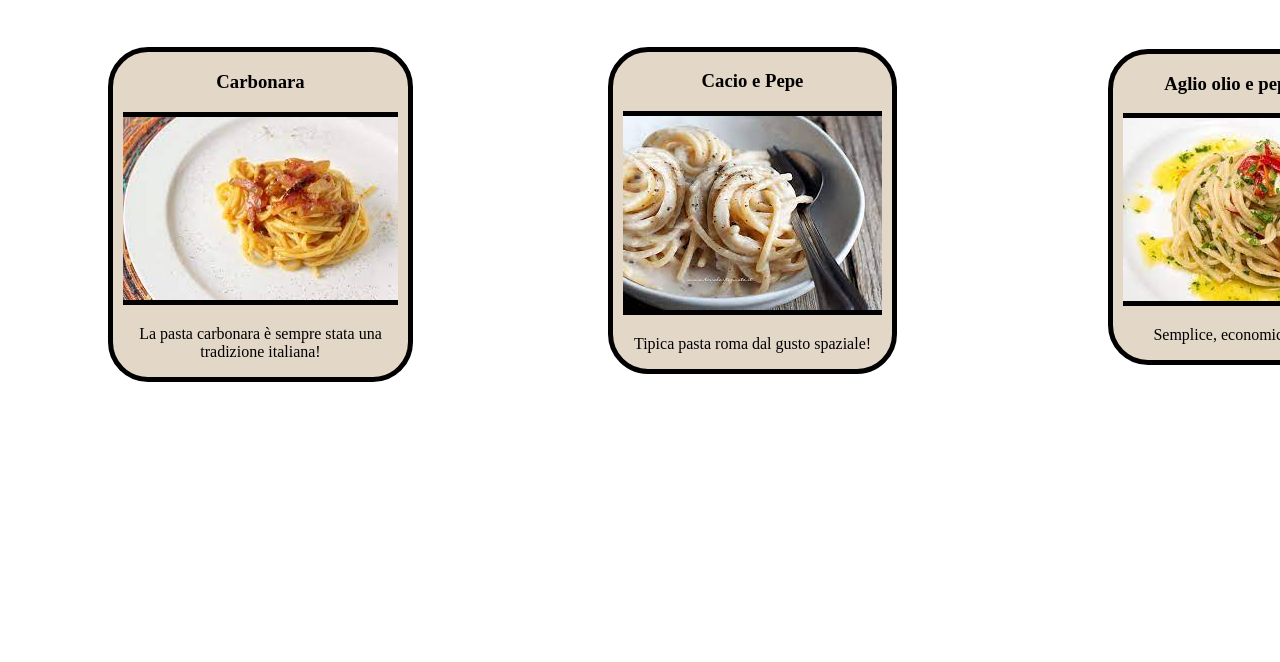
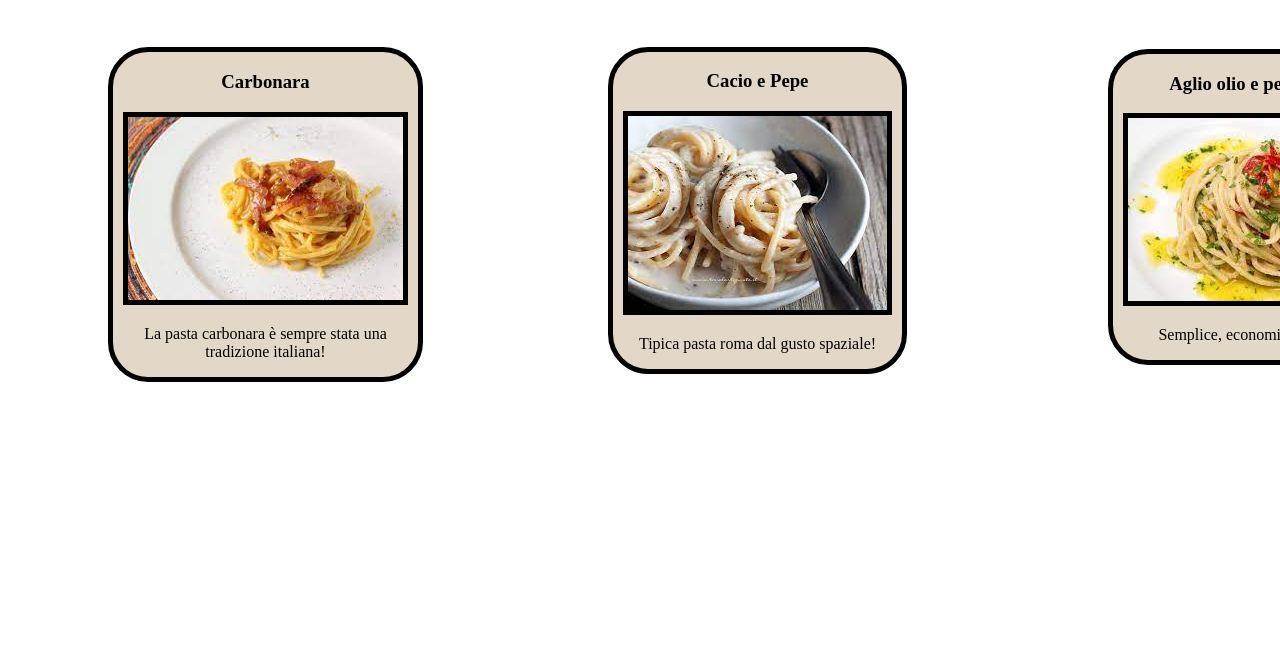
Before and after one commit to kcd005/storia-pasta, a plain HTML site: page index.html in a window 1280 px wide. Shown: the part 138-800 px from the top of the page. Drawn offline with Linux system fonts and the light colour scheme.

Commit message:
Update style.css image border

```diff
--- a/style.css
+++ b/style.css
@@ -40,8 +40,6 @@ div
 #pasta1
 {
     border: 5px solid black;
-    border-left: 0px;
-    border-right: 0px;
     margin: 0px 10px;
 }
 
@@ -76,8 +74,6 @@ div
 #pasta2
 {
     border: 5px solid black;
-    border-left: 0px;
-    border-right: 0px;
     margin: 0px 10px;
 }
 
@@ -110,8 +106,6 @@ div
 #pasta3
 {
     border: 5px solid black;
-    border-left: 0px;
-    border-right: 0px;
     margin: 0px 10px;
 }
 
```
